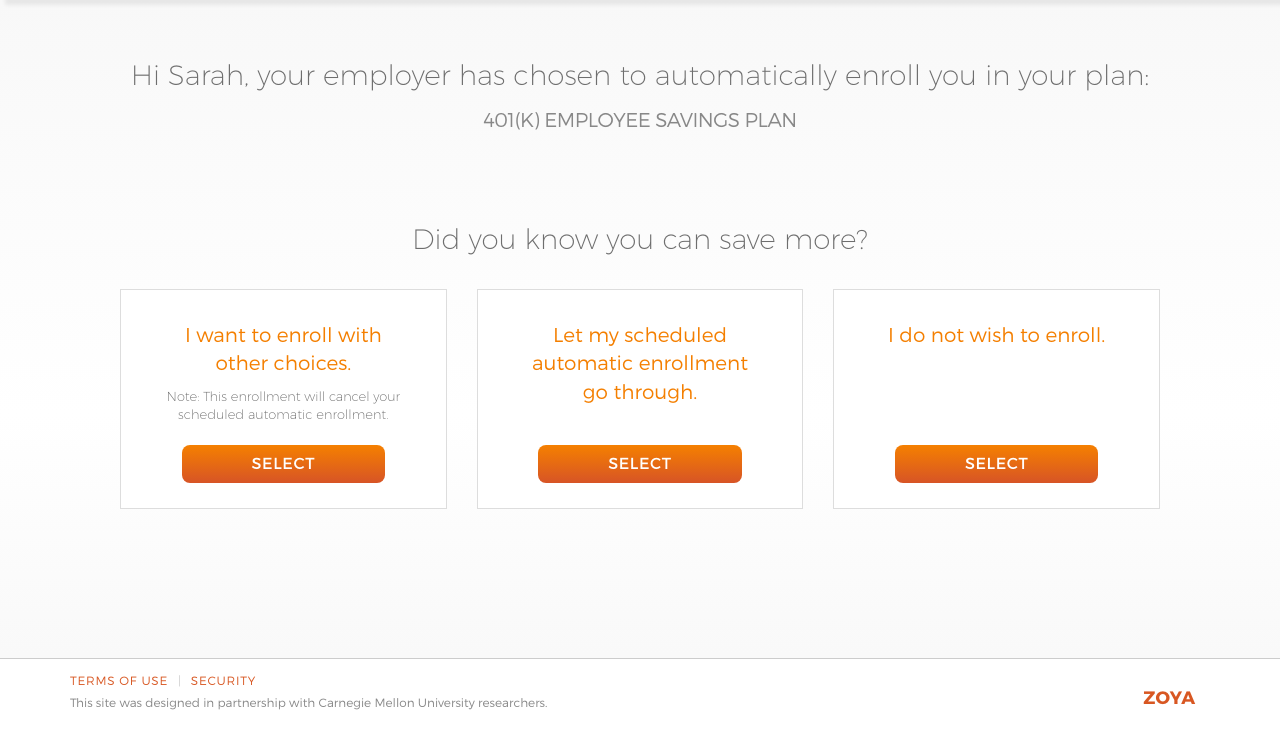
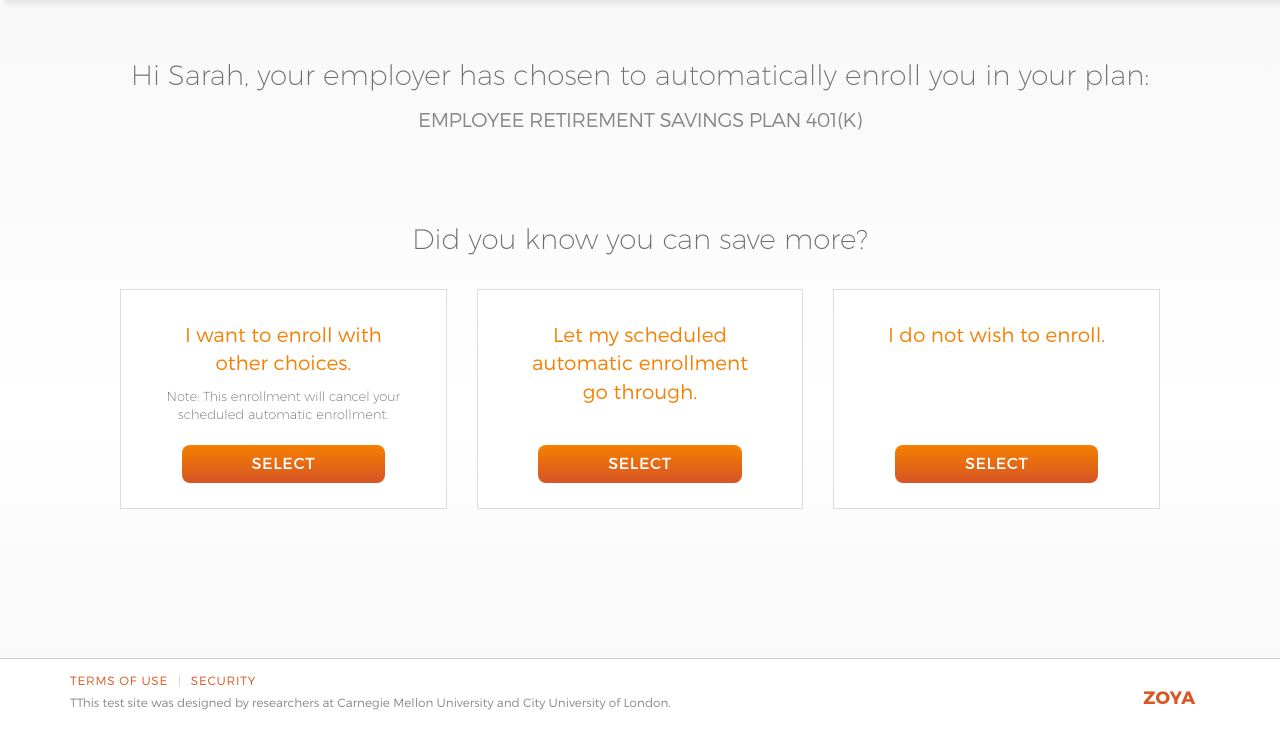
Before and after one commit to hflsmax/zoya, a Django app: page / in a window 1280 px wide. Shown: the part 65-800 px from the top of the page. Run offline with Django 3.2, Linux system fonts and the light colour scheme; some libraries are stand-ins or nearby versions.

Commit message:
wording hcanges

```diff
--- a/saving_app/templates/saving_app/voya-choices.html
+++ b/saving_app/templates/saving_app/voya-choices.html
@@ -63,7 +63,7 @@
 
       <div class="row" id="row1">
         <p id ="h1">Hi <span id="name">Sarah</span>, your employer has chosen to automatically enroll you in your plan:</p>
-        <p id = "h2">401(K) Employee Savings Plan</p>
+        <p id = "h2">EMPLOYEE RETIREMENT SAVINGS PLAN 401(K)</p>
       </div>
       <div class="row" id="row2">
         <p id ="h1">Did you know you can save more?</p>
@@ -113,7 +113,7 @@
     <div class="container">
       <div class="col-md-10" style="padding-left:0px">
          <p class="text"><a class="link">Terms of use</a>&nbsp;&nbsp;&nbsp;<span style="color:#cccccc">|</span>&nbsp;&nbsp;&nbsp;<a class="link">Security</a> </p>
-         <p class="text">This site was designed in partnership with Carnegie Mellon University researchers.</p>
+         <p class="text">TThis test site was designed by researchers at Carnegie Mellon University and City University of London.</p>
        </div>
        <div class="col-md-2">
          <p class="logo">ZOYA</p>
--- a/saving_app/templates/saving_app/voya-set.html
+++ b/saving_app/templates/saving_app/voya-set.html
@@ -67,7 +67,7 @@
 
       <div class="row" id="row1">
       <div class="col-md-5" id="side"><img src="{% static 'saving_app/minus.png'%}" id="minus"></div>
-      <div class="col-md-2" id="value"><span id="figure">5</span><span id="percent">%</span></div>
+      <div class="col-md-2" id="value"><span id="figure">6</span><span id="percent">%</span></div>
       <div class="col-md-5" id="side"><img src="{% static 'saving_app/plus.png'%}" id="plus"></div>
       </div>
 
@@ -85,7 +85,7 @@
    <div class="container">
      <div class="col-md-10" style="padding-left:0px">
         <p class="text"><a href="#" class="link">Terms of use</a>&nbsp;&nbsp;&nbsp;<span style="color:#cccccc">|</span>&nbsp;&nbsp;&nbsp;<a href="#" class="link">Security</a> </p>
-        <p class="text">This site was designed in partnership with Carnegie Mellon University researchers.</p>
+        <p class="text">This test site was designed by researchers at Carnegie Mellon University and City University of London.</p>
       </div>
       <div class="col-md-2">
         <p class="logo">Zoya</p>
```
